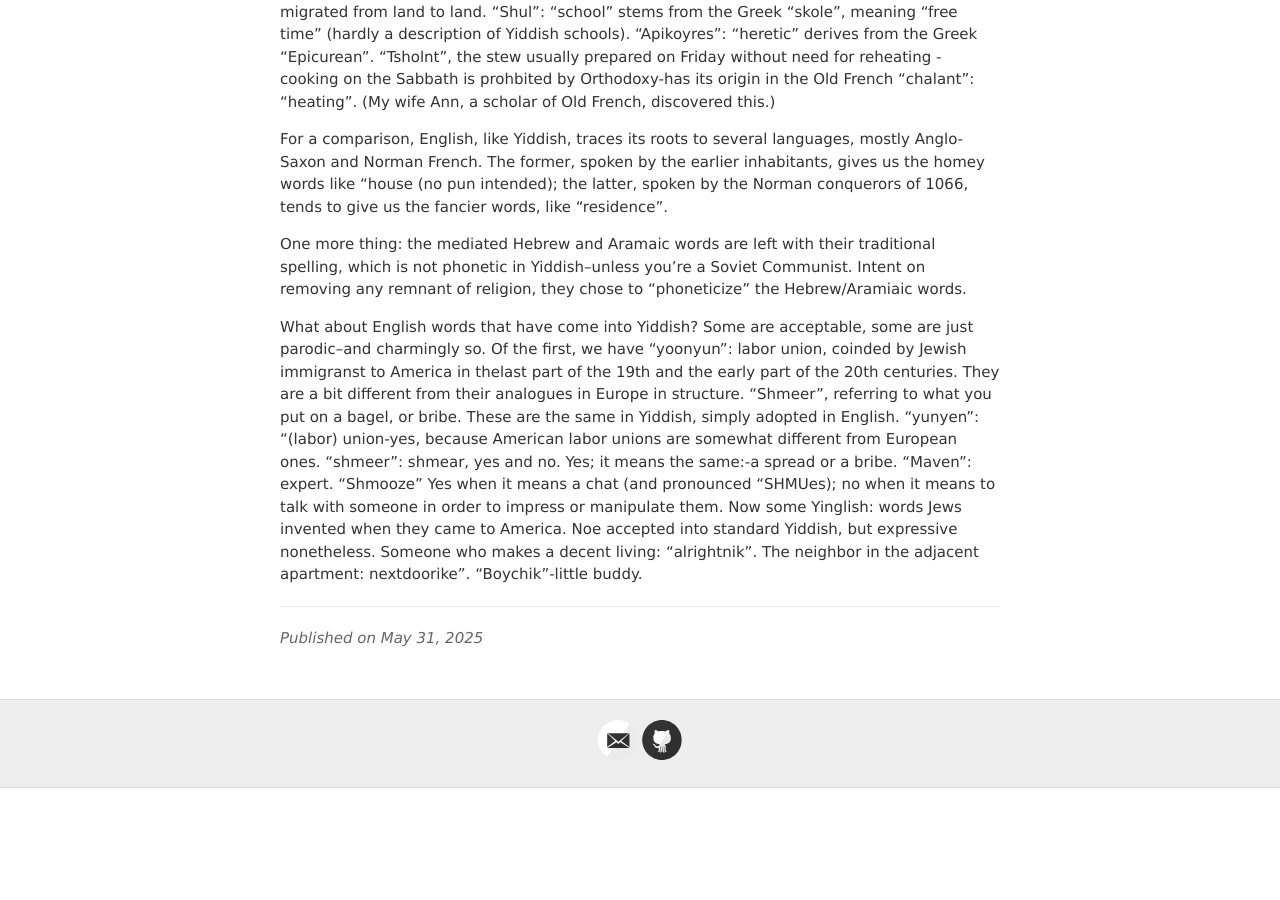
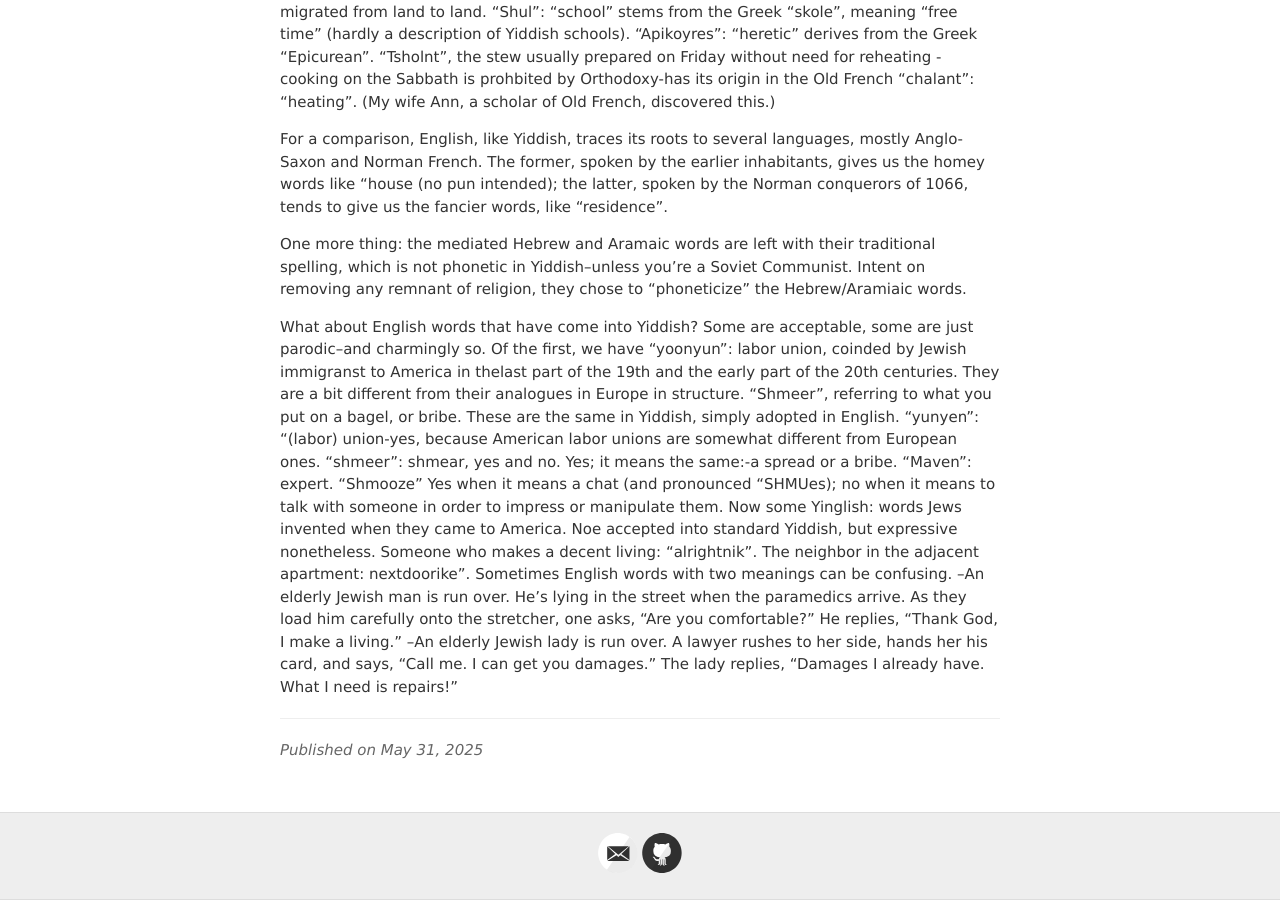
Before and after one commit to jvmallow/jvmallow.github.io, a Jekyll site: the page built from _posts/2025-05-31-Yiddish.md, in a window 1280 px wide and 900 px high, scrolled down 2400 px. Built offline with Jekyll 4.4.1, drawn with Linux system fonts in a browser that asks for light colours; a script that is not in the unit is left out; before the commit the page ends 3188 px from its top, so only the background shows below that.

Commit message:
Update 2025-05-31-Yiddish.md

```diff
--- a/_posts/2025-05-31-Yiddish.md
+++ b/_posts/2025-05-31-Yiddish.md
@@ -37,4 +37,8 @@ For a comparison, English, like Yiddish, traces its roots to several languages,
 
 One more thing: the mediated Hebrew and Aramaic words are left with their traditional spelling, which is not phonetic in Yiddish--unless you're a Soviet Communist. Intent on removing any remnant of religion, they chose to "phoneticize" the Hebrew/Aramiaic words.
 
-What about English words that have come into Yiddish? Some are acceptable, some are just parodic--and charmingly so. Of the first, we have "yoonyun": labor union, coinded by Jewish immigranst to America in thelast part of the 19th and the early part of the 20th centuries. They are a bit different from their analogues in Europe in structure. "Shmeer", referring to what you put on a bagel, or bribe. These are the same in Yiddish, simply adopted in English. "yunyen": "(labor) union-yes, because American labor unions are somewhat different from European ones.  "shmeer": shmear, yes and no. Yes; it means the same:-a spread  or a bribe. "Maven": expert.  "Shmooze" Yes when it means a chat (and pronounced "SHMUes); no when it means to talk with someone in order to impress or manipulate them.  Now some Yinglish: words Jews invented when they came to America.  Noe accepted into standard Yiddish, but expressive nonetheless. Someone who makes a decent living: "alrightnik". The neighbor in the adjacent apartment: nextdoorike". "Boychik"-little buddy.
+What about English words that have come into Yiddish? Some are acceptable, some are just parodic--and charmingly so. Of the first, we have "yoonyun": labor union, coinded by Jewish immigranst to America in thelast part of the 19th and the early part of the 20th centuries. They are a bit different from their analogues in Europe in structure. "Shmeer", referring to what you put on a bagel, or bribe. These are the same in Yiddish, simply adopted in English. "yunyen": "(labor) union-yes, because American labor unions are somewhat different from European ones.  "shmeer": shmear, yes and no. Yes; it means the same:-a spread  or a bribe. "Maven": expert.  "Shmooze" Yes when it means a chat (and pronounced "SHMUes); no when it means to talk with someone in order to impress or manipulate them.  Now some Yinglish: words Jews invented when they came to America.  Noe accepted into standard Yiddish, but expressive nonetheless. Someone who makes a decent living: "alrightnik". The neighbor in the adjacent apartment: nextdoorike". Sometimes English words with two meanings can be confusing.
+--An elderly Jewish man is run over. He’s lying in the street when the paramedics arrive. As they load him carefully onto the stretcher, one asks, “Are you comfortable?”
+He replies, “Thank God, I make a living.”
+--An elderly Jewish lady is run over. A lawyer rushes to her side, hands her his card, and says, “Call me. I can get you damages.”
+The lady replies, “Damages I already have. What I need is repairs!”
```
